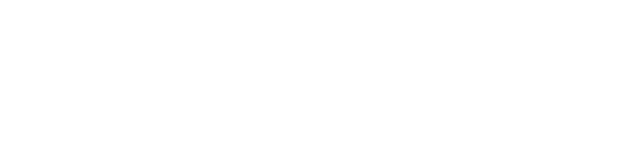
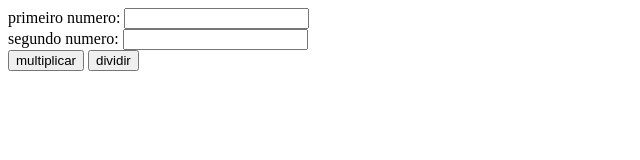
Before and after one commit to alairfonseca/javascript-exercises-and-challenges, a plain HTML site: page javascript basic/exercise 10/index.html in a window 1280 px wide. Shown: the whole page, without its empty margins (0-640 px from the left). Drawn offline with Linux system fonts and the light colour scheme.

Commit message:
exercise 10

```diff
--- a/javascript basic/exercise 10/index.html
+++ b/javascript basic/exercise 10/index.html
@@ -2,10 +2,30 @@
 <html>
   <head>
     <meta charset="utf-8">
-    <title></title>
+    <title>Write a JavaScript program to calculate multiplication and division of two numbers</title>
   </head>
   <body>
+    <div class="row">
+        <label for="primeiroNumero">primeiro numero: </label>
+        <input type="number" id="primeiroNumero" />
+    </div>
 
+    <div class="row">
+        <label for="segundoNumero">segundo numero: </label>
+        <input type="number" id="segundoNumero" />
+    </div>
+
+    <div class="row">
+      <button type="button" id="btnMult" onclick="multiplica
+        ('primeiroNumero', 'segundoNumero')">multiplicar</button>
+
+      <button type="button" id="btnDiv" onclick="divide
+        ('primeiroNumero', 'segundoNumero')">dividir</button>
+    </div>
+
+    <div class="row">
+      <span id="resultado"></span>
+    </div>
   </body>
   <script type="text/javascript" src="index.js"></script>
 </html>
--- a/javascript basic/exercise 10/index.js
+++ b/javascript basic/exercise 10/index.js
@@ -0,0 +1,22 @@
+
+function multiplica(idUm, idDois) {
+
+  let valorUm = document.getElementById(idUm).value;
+  let valorDois = document.getElementById(idDois).value;
+
+  let resultado = valorUm * valorDois;
+
+  document.getElementById("resultado").innerHTML = resultado;
+
+}
+
+function divide(idUm, idDois) {
+
+  let valorUm = document.getElementById(idUm).value;
+  let valorDois = document.getElementById(idDois).value;
+
+  let resultado = valorUm / valorDois;
+
+  document.getElementById("resultado").innerHTML = resultado;
+
+}
```
